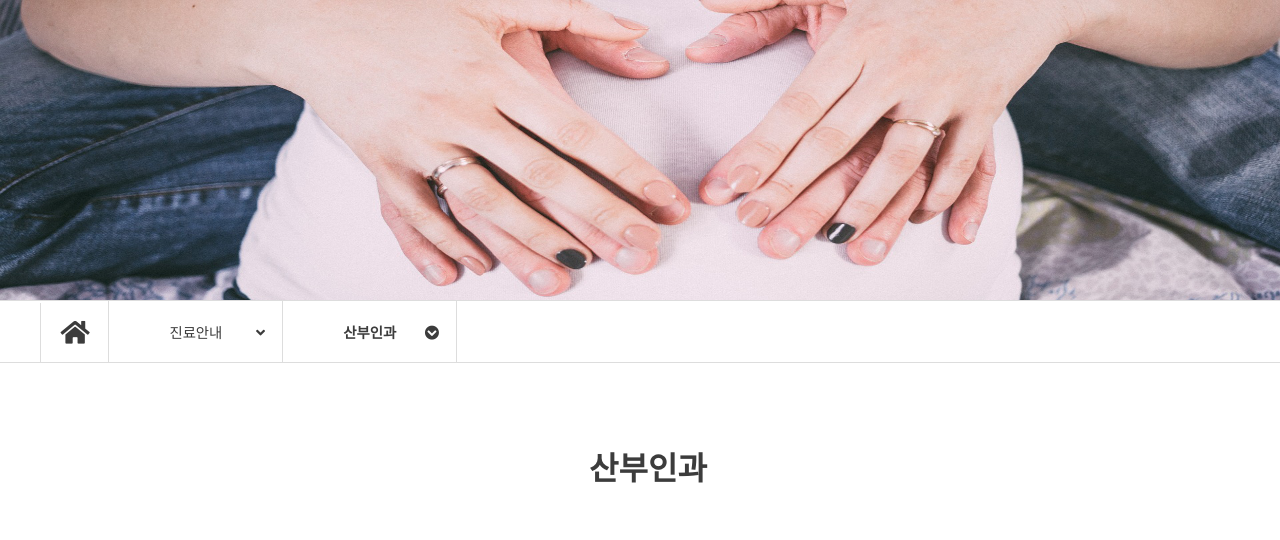
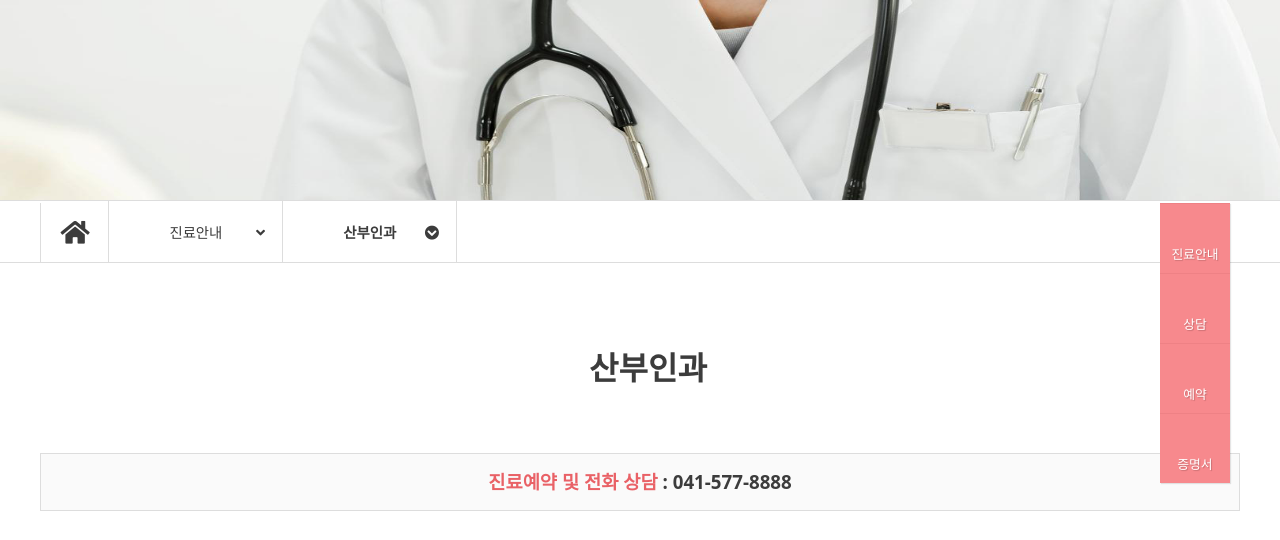
Before and after one commit to hjfrrfjh/mizrenewal, a PHP site: page /medical.php in a window 1280 px wide. Shown: the part 157-697 px from the top of the page. Run offline with PHP 8.4, Linux system fonts and the light colour scheme; some libraries are stand-ins or nearby versions; some web fonts are replaced.

Commit message:
서브 이미지 교체

```diff
--- a/css/sub.css
+++ b/css/sub.css
@@ -2,7 +2,7 @@
 .content{max-width:1200px; margin:5em auto; position: relative;}
 
 /*서브 메인이미지*/
-.submainimg img{width:100%; display: block; height: 300px;}
+.submainimg img{width:100%; display: block; height: 200px;}
 
 /*title, text*/
 h1.sub_title{margin:2em 0; text-align: center; text-indent: 0.5em;}
--- a/delivery.php
+++ b/delivery.php
@@ -39,6 +39,7 @@
             </p>
         </div>
     </div>
+    <? include 'quickmenu.php' ?>
     <? include 'footer.php' ?>
 </body>
 
--- a/infertility.php
+++ b/infertility.php
@@ -254,6 +254,7 @@
             </ul>
         </div>
     </div>
+    <? include 'quickmenu.php' ?>
     <? include 'footer.php' ?>
 </body>
 
--- a/medical.php
+++ b/medical.php
@@ -144,7 +144,7 @@
             </tr>
         </table>
     </div>
-
+    <? include 'quickmenu.php' ?>
     <? include 'footer.php' ?>
 </body>
 
```
Also changed, not shown: img/sub/infertility.jpg, img/sub/medica l.jpg (added), img/sub/medical.jpg.
